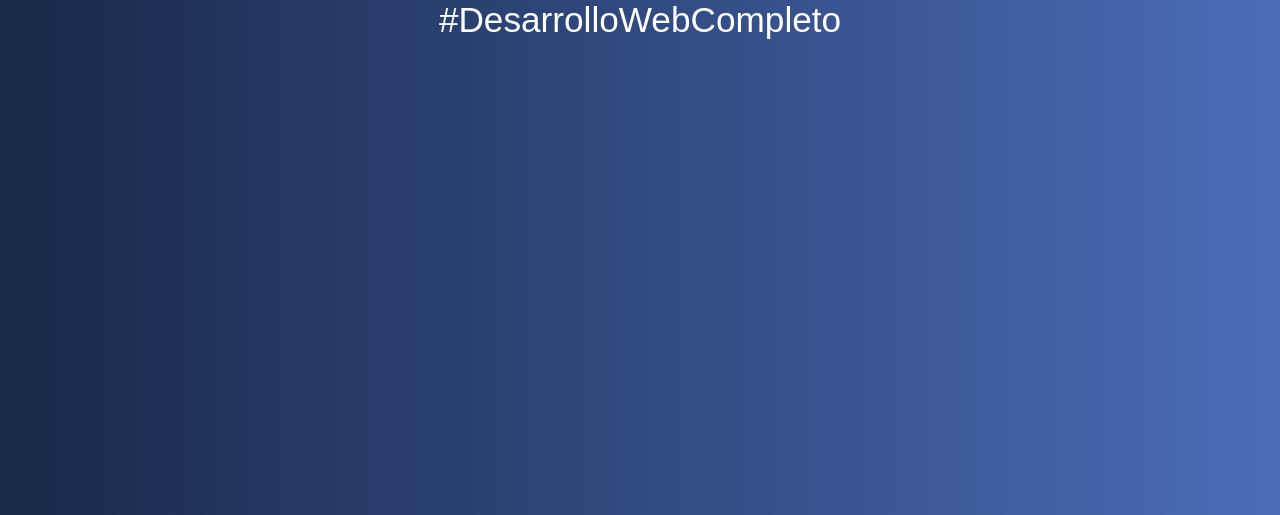
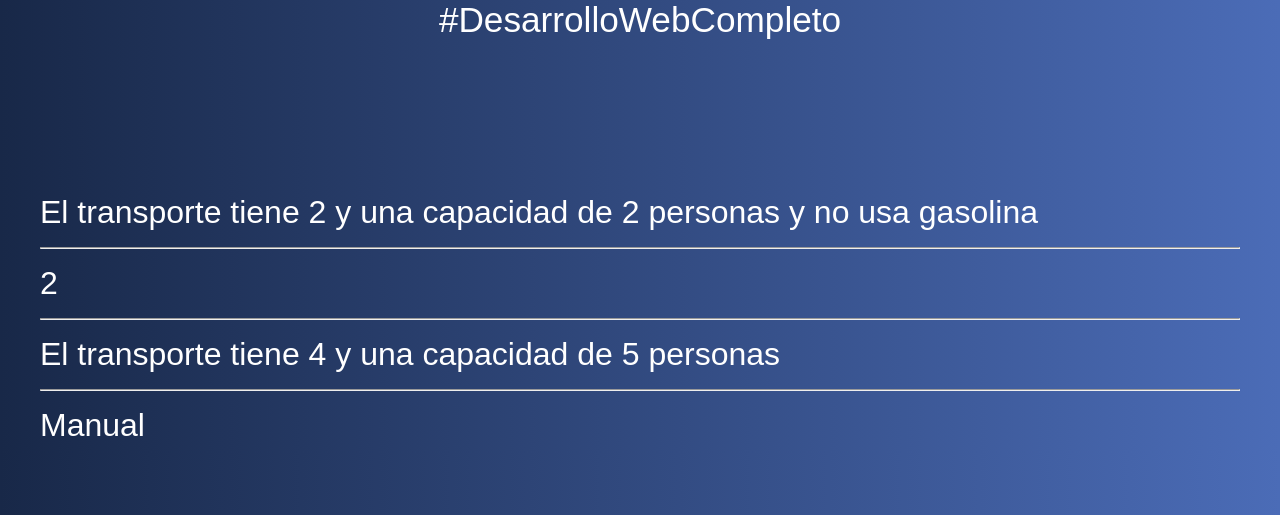
Before and after one commit to phixuan/POO-in-PHP, a PHP site: page /05.php in a window 1280 px wide. Shown: the part 285-800 px from the top of the page. Run offline with PHP 8.4, Linux system fonts and the light colour scheme.

Commit message:
i put a abstrac class, his function is don't allow instantiate a class

```diff
--- a/05.php
+++ b/05.php
@@ -1,4 +1,54 @@
-<?php include 'includes/header.php';
+<?php
+declare( strict_types = 1);
+
+use Transporte as GlobalTransporte;
+
+include 'includes/header.php';
+
+abstract class Transporte {
+    public function __construct(protected int $ruedas, protected int $capacidad)
+    {
+
+    }
+
+    public function getInfo() : string{
+        return "El transporte tiene " . $this->ruedas . " y una capacidad de " . $this->capacidad . " personas";
+    }
+
+    public function getRuedas() : int{
+        return $this->ruedas;
+    }
+}
+
+class Bicicleta extends Transporte {
+    public function getInfo() : string{
+        return "El transporte tiene " . $this->ruedas . " y una capacidad de " . $this->capacidad . " personas y no usa gasolina";
+    }
+}
+
+class Automovil extends Transporte {
+    public function __construct(protected int $ruedas, protected int $capacidad, protected string $transmision)
+    {
+
+    }
+    public function getTransmision() : string {
+        return $this->transmision;
+    }
+}
 
 
+
+$bicicleta = new Bicicleta(2, 2);
+
+echo ($bicicleta->getInfo());
+echo ("<hr>");
+echo ($bicicleta->getRuedas());
+
+
+$auto = new Automovil(4, 5, "Manual");
+echo ("<hr>");
+echo ($auto->getInfo());
+echo ("<hr>");
+echo ($auto->getTransmision());
+
 include 'includes/footer.php';
```
